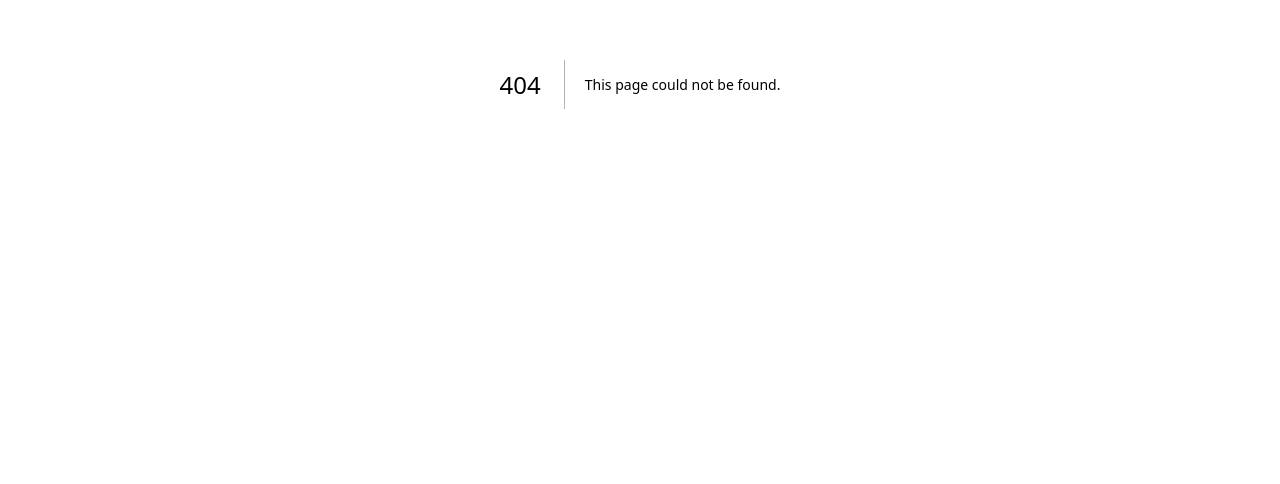
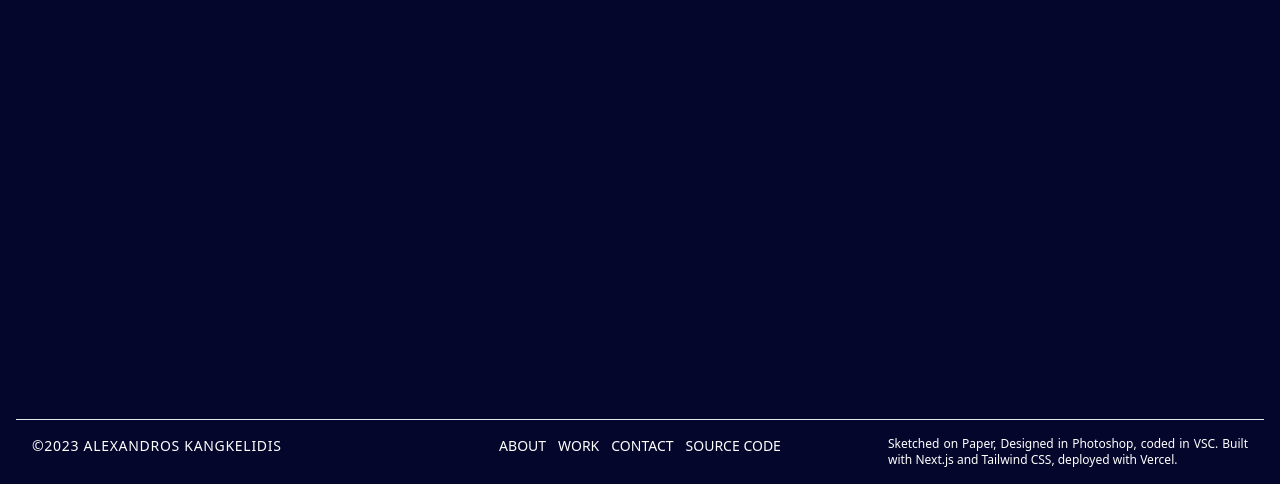
Before and after one commit to alekosomegas/portfolio, a Next.js app: page /sections/Contact in a window 1280 px wide. Before the commit this address had no page. Shown: the part 316-800 px from the top of the page. Built offline with nearby package versions, Linux system fonts and the light colour scheme.

Commit message:
added sections

```diff
--- a/src/pages/RootLayout.jsx
+++ b/src/pages/RootLayout.jsx
@@ -1,6 +1,6 @@
 import Head from "next/head"
 import NavBar from "./components/NavBar"
-import Footer from './components/Footer'
+
 
 export default function RootLayout({
     children,
@@ -21,9 +21,6 @@ export default function RootLayout({
 
             {children}
 
-            <footer>
-                <Footer key="footer"/>
-            </footer>
         </>
     )
 }
--- a/src/pages/components/Footer.jsx
+++ b/src/pages/components/Footer.jsx
@@ -1,6 +1,22 @@
+import Link from 'next/link'
+
 export default function Footer() {
     return (
-        <>
-        </>
+    <footer>
+        <hr className='mx-4'/>
+
+        <div className='bg-secondary grid grid-cols-3 gap-8 px-8 text-sm py-4'>
+            <div className='tracking-wider'><p>©2023 ALEXANDROS KANGKELIDIS</p></div>
+            <div className='flex justify-center gap-3'>
+                <Link href='#about'>ABOUT</Link>
+                <Link href='#work'>WORK</Link>
+                <Link href='#contact'>CONTACT</Link>
+                <Link href='#contact'>SOURCE CODE</Link>
+            </div>
+            <div className='text-xs text-justify pl-6'>
+                <p>Sketched on Paper, Designed in Photoshop, coded in VSC. Built with Next.js and Tailwind CSS, deployed with Vercel.</p>
+            </div>
+        </div>
+     </footer>
     )
 }
--- a/src/pages/index.js
+++ b/src/pages/index.js
@@ -2,16 +2,26 @@ import { Inter } from 'next/font/google'
 import RootLayout from './RootLayout'
 import Landing from './sections/Landing'
 import About from './sections/About'
+import Work from './sections/Work'
+import Contact from './sections/Contact'
+
 
 const inter = Inter({ subsets: ['latin'] })
 
 export default function Home() {
   return (
     <RootLayout>
-      <main>
+      <main className='max-h-screen overflow-y-scroll snap snap-y snap-mandatory scroll-smooth'>
         <Landing />
         <About />
+        <Work />
+        <Contact />
+
       </main>
+
+
+
+
     </RootLayout>
   )
 }
--- a/src/pages/sections/About.jsx
+++ b/src/pages/sections/About.jsx
@@ -1,9 +1,19 @@
 export default function About() {
     return (
-        <section id="about" className="bg-secondary h-[100rem]">
-            <h5>Profile</h5>
-            <h5>Experience</h5>
-            <h5>Skills</h5>
+        <section id="about" className="bg-secondary h-screen snap-start">
+            <div className="grid grid-cols-3 gap-[30%] pt-[20%] px-[20%]">
+                <div className="text-mainHighlight flex flex-col text-right">
+                    <h5>Profile</h5>
+                    <h5>Experience</h5>
+                    <h5>Skills</h5>
+                </div>
+                <div className=" col-span-2">
+                    <p>Lorem ipsum dolor sit amet consectetur adipisicing elit. Repellendus perferendis facere optio sint et ab impedit repudiandae nam cumque beatae id velit, nostrum aut, modi ad ducimus dolore numquam dolorum.</p>
+                </div>
+
+            </div>
+
+
         </section>
     )
 }
--- /dev/null
+++ b/src/pages/sections/Contact.jsx
@@ -0,0 +1,16 @@
+import Footer from '../components/Footer'
+
+export default function Contact() {
+    return (
+        <section id="contact" className="bg-secondary h-screen snap-start flex flex-col justify-between">
+
+            <div className=''>
+
+            </div>
+
+            <div className='snap-start'>
+                <Footer key="footer"/>
+            </div>
+        </section>
+    )
+}
--- a/src/pages/sections/Landing.jsx
+++ b/src/pages/sections/Landing.jsx
@@ -1,7 +1,7 @@
 export default function Landing() {
     return (
-        <section id="home" className="bg-main bg-landing px-16 bg-cover h-screen bg-fixed">
-            <div className='mb-20 pt-20 fixed'>
+        <section id="home" className="bg-main bg-landing px-16 bg-cover h-screen bg-fixed snap-start">
+            <div className='mb-20 pt-20'>
                 <div className='text-5xl font-bold pt-20 leading-snug min-w-fit'>
                 <h1>Hello!<br/>
                 <span className='bg-mainHighlight px-4 -ml-4'>I'm Alexandros.</span></h1>
--- /dev/null
+++ b/src/pages/sections/Work.jsx
@@ -0,0 +1,7 @@
+export default function Work() {
+    return (
+        <section id="work" className="bg-mainHighlight h-screen snap-start">
+
+        </section>
+    )
+}
--- a/src/styles/globals.css
+++ b/src/styles/globals.css
@@ -12,3 +12,18 @@ body {
   color: var(--foreground);
   background: var(--background)
 }
+
+@layer utilities {
+  .snap {
+    scroll-snap-type: var(--scroll-snap-direction) var(--scroll-snap-constraint);
+  }
+  .snap-y {
+    --scroll-snap-direction: y;
+  }
+  .snap-mandatory {
+    --scroll-snap-constraint: mandatory;
+  }
+  .snap-start {
+    scroll-snap-align: start;
+  }
+}
--- a/tailwind.config.js
+++ b/tailwind.config.js
@@ -8,7 +8,6 @@ module.exports = {
   theme: {
     extend: {
       colors: {
-        bg1: '#434a95',
         mainHighlight: '#ffd400'
       },
       backgroundColor: {
```
